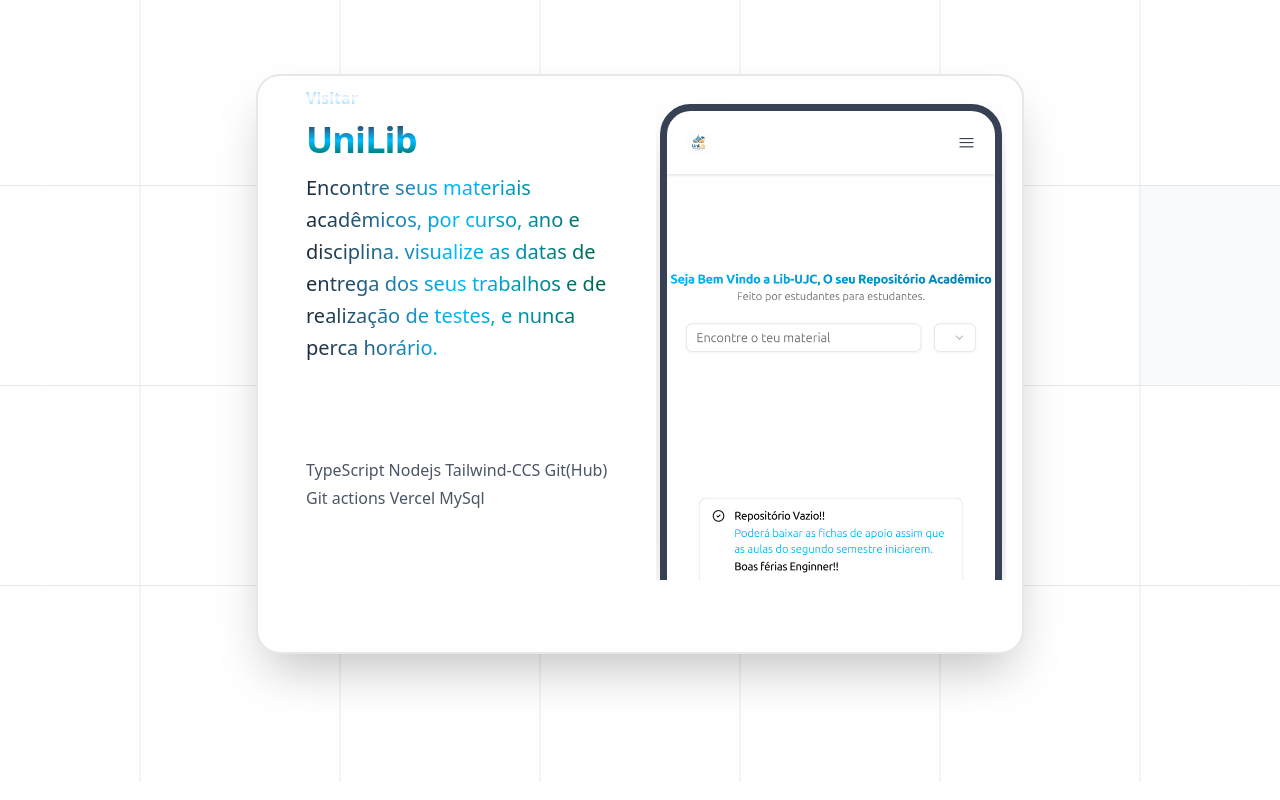
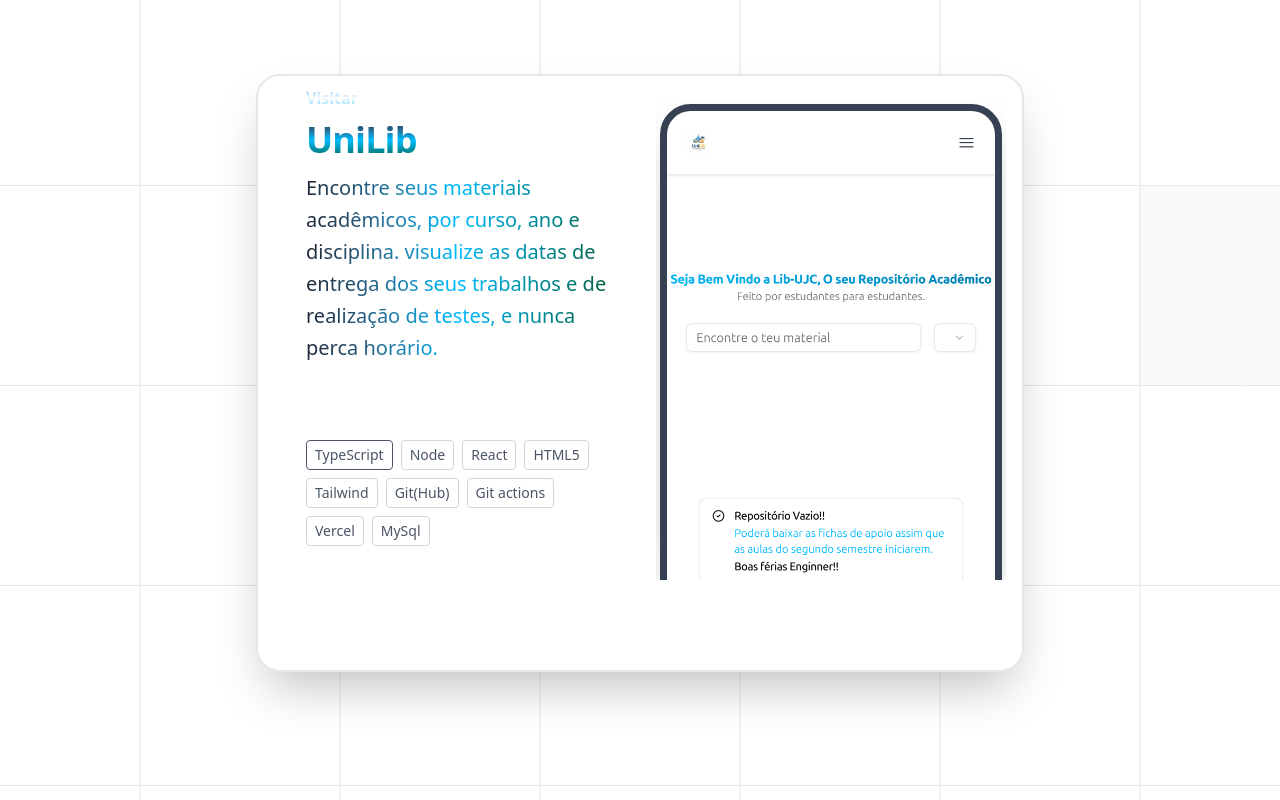
Before and after one commit to Jmisse1ST/MeuPerfil, a React (Vite) app: page / in a window 1280 px wide. Shown: the part 1014-1814 px from the top of the page. Built offline with nearby package versions, Linux system fonts and the light colour scheme.

Commit message:
Bordas dentro do card: Section: Tecnologias

```diff
--- a/src/section/Projectos.tsx
+++ b/src/section/Projectos.tsx
@@ -1,7 +1,5 @@
 function CardUnilib() {
   return (
-
-
 
 
     <div className="relative isolate overflow-hidden bg-white px-3 py-20 sm:py-32 lg:overflow-visible lg:px-0 ">
@@ -91,11 +89,18 @@
               <div className="max-w-xl text-base/7 text-gray-600 lg:max-w-lg
               py-9
               ">
-                <p>
-                  TypeScript  Nodejs  Tailwind-CCS Git(Hub) Git actions Vercel MySql
 
-
-                </p>
+                <div className="flex flex-wrap gap-2">
+                  <span className="border border-gray-00 rounded px-2 py-1 text-sm">TypeScript</span>
+                  <span className="border border-gray-300 rounded px-2 py-1 text-sm">Node</span>
+                  <span className="border border-gray-300 rounded px-2 py-1 text-sm">React</span>
+                  <span className="border border-gray-300 rounded px-2 py-1 text-sm">HTML5</span>
+                  <span className="border border-gray-300 rounded px-2 py-1 text-sm">Tailwind</span>
+                  <span className="border border-gray-300 rounded px-2 py-1 text-sm">Git(Hub)</span>
+                  <span className="border border-gray-300 rounded px-2 py-1 text-sm">Git actions</span>
+                  <span className="border border-gray-300 rounded px-2 py-1 text-sm">Vercel</span>
+                  <span className="border border-gray-300 rounded px-2 py-1 text-sm">MySql</span>
+                </div>
               </div>
             </div>
           </div>
```
